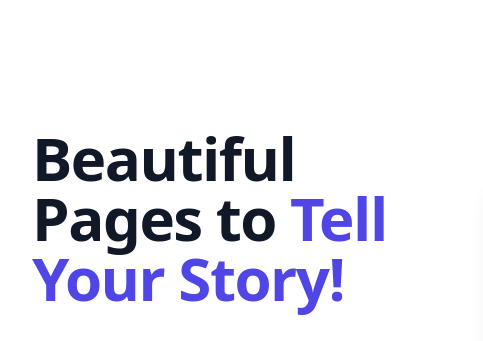
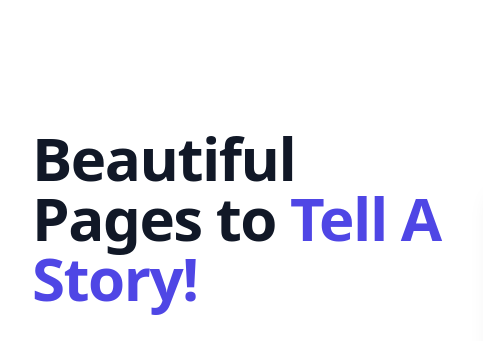
Before and after one commit to Virgold/pine, a plain HTML site: page index.html in a window 1280 px wide. Shown: the top 341 px of the page, 152-635 px from the left. Drawn offline with nearby package versions, Linux system fonts and the light colour scheme.

Commit message:
updating-hero-caption

```diff
--- a/index.html
+++ b/index.html
@@ -28,7 +28,7 @@
                             <h1
                                 class="text-4xl font-extrabold tracking-tight text-gray-900 sm:text-5xl md:text-4xl lg:text-5xl xl:text-6xl">
                                 <span class="block xl:inline">Beautiful Pages to</span>
-                                <span class="block text-indigo-600 xl:inline" data-primary="indigo-600">Tell Your
+                                <span class="block text-indigo-600 xl:inline" data-primary="indigo-600">Tell A
                                     Story!</span>
                             </h1>
                             <p class="mx-auto text-base text-gray-500 sm:max-w-md lg:text-xl md:max-w-3xl">It's never
@@ -63,8 +63,6 @@
                 </div>
             </div>
         </section>
-
-
     </div>
 </body>
 
```
